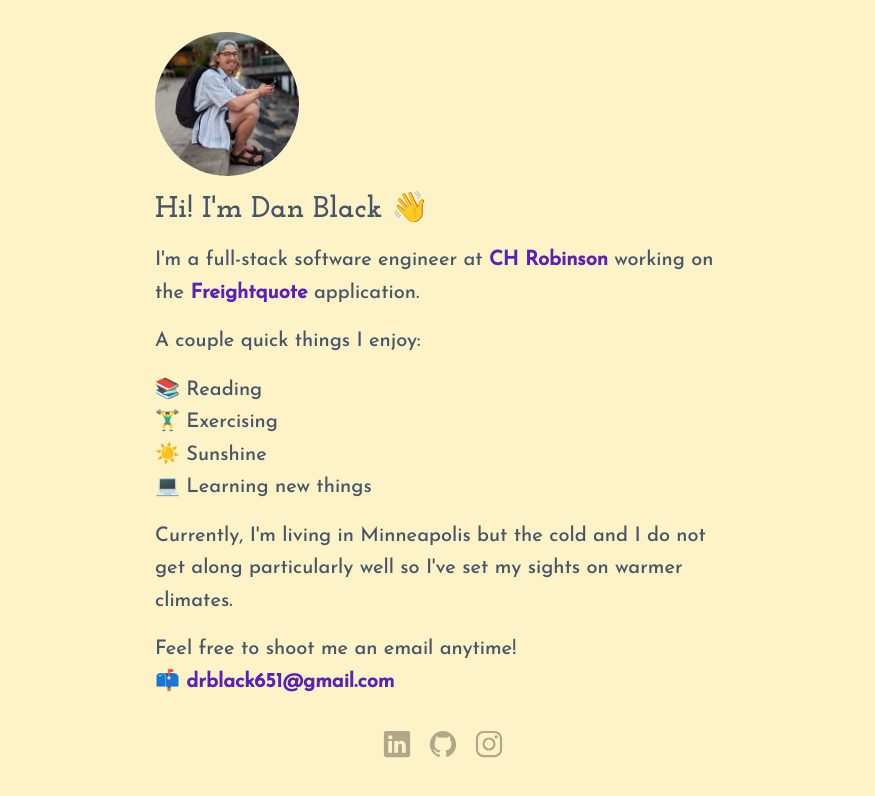
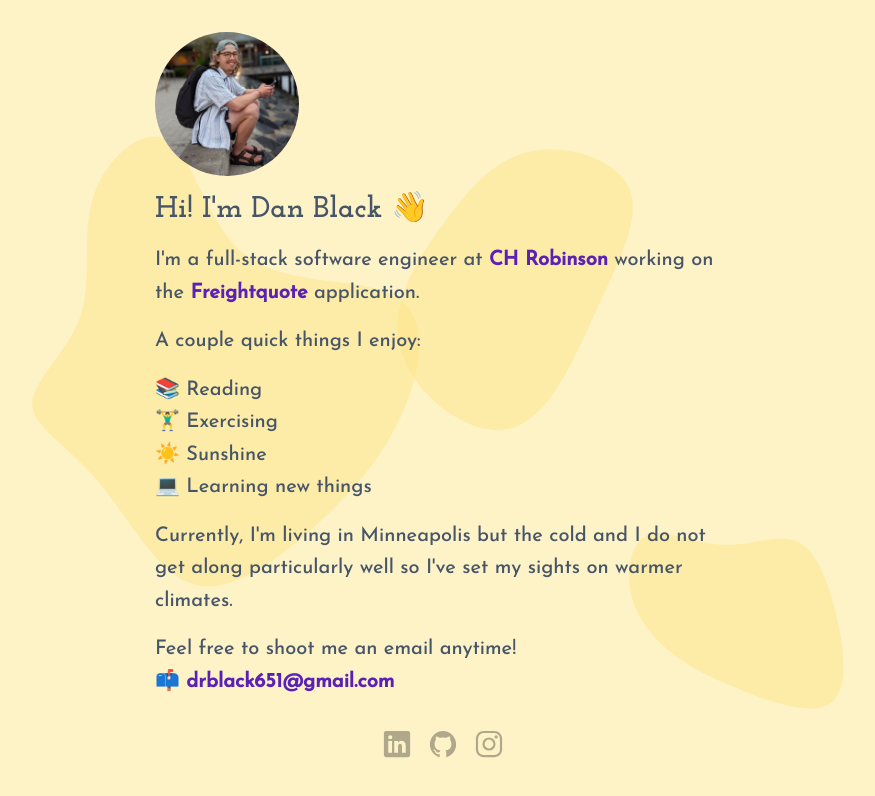
Before and after one commit to sterlinghomard/chocolatecroissant, a Next.js app: page / in a window 1280 px wide. Shown: the top 796 px of the page, without its empty margins (197-1072 px from the left). Built offline with nearby package versions, Linux system fonts and the light colour scheme.

Commit message:
blobs work in progress

```diff
--- a/pages/_app.js
+++ b/pages/_app.js
@@ -3,11 +3,25 @@ import '../styles/globals.css';
 
 function MyApp({ Component, pageProps }) {
   return (
-    <div className='bg-amber-100 min-w-screen min-h-screen text-slate-600 flex flex-col items-center py-4 md:py-8 px-5 space-y-4 text-lg sm:text-xl font-jsans'>
+    <div id='bork' className='bg-amber-100 min-w-screen min-h-screen text-slate-600 flex flex-col items-center py-4 md:py-8 px-5 space-y-4 text-lg sm:text-xl font-jsans relative -z-20'>
       <Component {...pageProps} />
       <Footer />
 
+      <svg className='absolute -z-10 top-100 invisible opacity-50 lg:visible left-0 sm:left-20 sm:h-3/4' viewBox="0 0 200 200" xmlns="http://www.w3.org/2000/svg">
+        <path fill="#FDE68A" d="M22.2,-30C36.4,-20.3,60.6,-23.9,71.4,-17C82.2,-10.1,79.6,7.5,72.9,22.3C66.2,37.2,55.4,49.3,42.6,60.7C29.8,72,14.9,82.6,2.9,78.6C-9.1,74.7,-18.3,56.2,-28.7,44.1C-39,31.9,-50.6,26.1,-50.3,18.3C-50.1,10.6,-38.1,1.1,-34.1,-11C-30.1,-23.2,-34.1,-37.9,-29.8,-50.8C-25.5,-63.7,-12.7,-74.8,-4.3,-68.8C4,-62.9,8.1,-39.8,22.2,-30Z" transform="translate(100 100)" />
+      </svg>
+      <svg className='absolute -z-10 invisible opacity-50 lg:visible top-0 right-80 h-3/5' viewBox="0 0 200 200" xmlns="http://www.w3.org/2000/svg">
+        <path fill="#fde68a" d="M44.2,-28.2C49.5,-16.4,40.6,1,30.8,22.2C21.1,43.4,10.6,68.6,-6.2,72.1C-22.9,75.7,-45.8,57.7,-51.1,39C-56.4,20.3,-44.1,1,-32.6,-14.4C-21.2,-29.8,-10.6,-41.3,4.4,-43.9C19.4,-46.4,38.9,-40.1,44.2,-28.2Z" transform="translate(100 100)" />
+      </svg>
+      <svg
+        className='absolute -z-10 invisible opacity-50 lg:visible bottom-0 right-40 h-1/2'
+        viewBox="0 0 200 200" xmlns="http://www.w3.org/2000/svg">
+        <path fill="#FDE68A" d="M35.8,-29.7C45.4,-26.3,51.4,-13.1,55.9,4.5C60.5,22.2,63.6,44.5,54,51.5C44.5,58.6,22.2,50.5,6.5,44C-9.2,37.5,-18.4,32.5,-26.9,25.5C-35.4,18.4,-43.3,9.2,-45.9,-2.7C-48.6,-14.5,-46.1,-29.1,-37.6,-32.5C-29.1,-36,-14.5,-28.3,-0.7,-27.6C13.1,-27,26.3,-33.2,35.8,-29.7Z" transform="translate(100 100)" />
+      </svg>
+
+
     </div>
+
   );
 }
 
```
